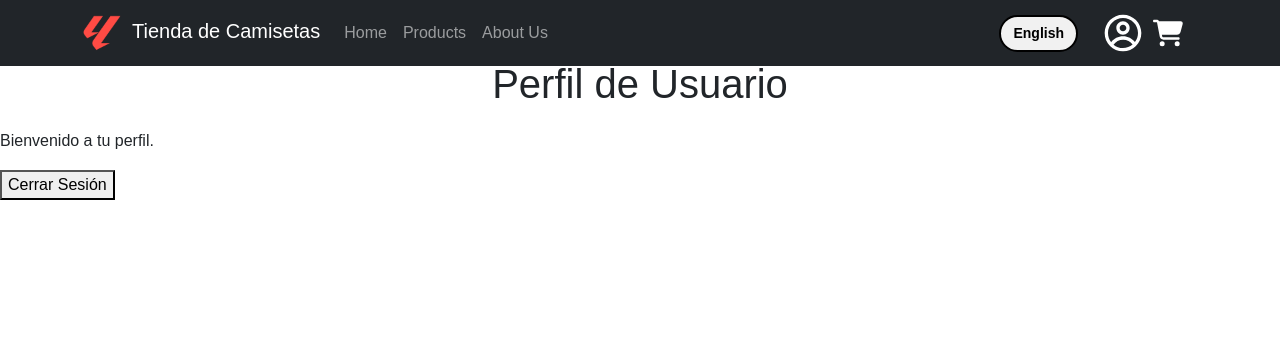
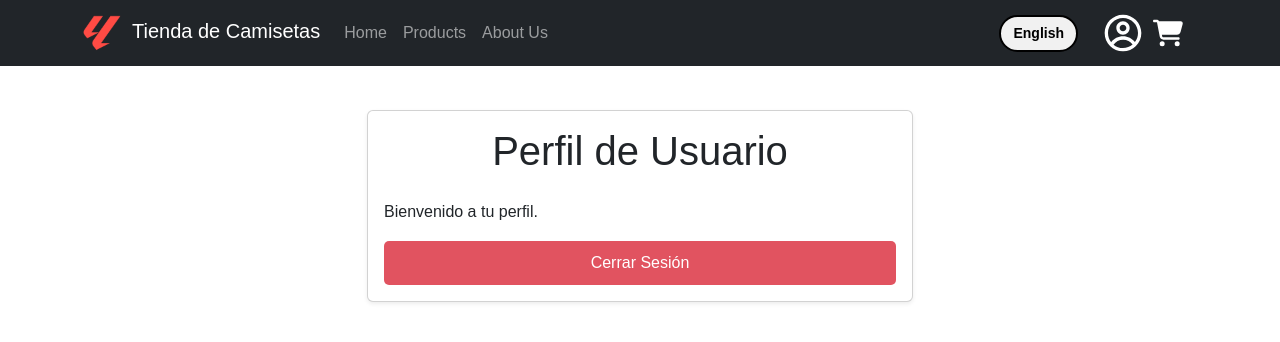
Before and after one commit to LuisGuerra05/ProyectoSoftware, a React (Create React App) app in the folder client/: page /profile in a window 1280 px wide. Shown: the top 342 px of the page. Built offline with nearby package versions, Linux system fonts and the light colour scheme; sample sign-in values are in the browser's storage.

Commit message:
Mejorar en el Carrito Vacio

```diff
--- a/client/src/components/Cart.js
+++ b/client/src/components/Cart.js
@@ -70,9 +70,14 @@ const Cart = () => {
 
   return (
     <Container style={{ marginTop: '50px' }}>
-      <h1>Carrito</h1>
+      <h1 style={{ textAlign: 'left' }}>Carrito</h1>
       {cart.length === 0 ? (
-        <p>{t('El carrito está vacío.')}</p>
+        <Card className="shadow-sm p-3 mb-4">
+          <Card.Body>
+            <h3 style={{ textAlign: 'center' }}>{t('Carrito vacío')}</h3>
+            <p style={{ textAlign: 'center' }}>{t('No has añadido productos aún')}</p>
+          </Card.Body>
+        </Card>
       ) : (
         <>
           {cart.map((product, index) => (
--- a/client/src/components/ProductDetail.js
+++ b/client/src/components/ProductDetail.js
@@ -54,7 +54,7 @@ const ProductDetail = () => {
         <Col md={6}>
           <div className="product-info">
             <small>{product.brand}</small>
-            <h2 className="product-title">{product.team}</h2>
+            <h2 className="product-title" style={{ textAlign: 'left' }}>{product.team}</h2>
             <p className="product-name">{product.name}</p>
             <h3 className="product-price">${product.price}</h3>
 
--- a/client/src/components/Profile.js
+++ b/client/src/components/Profile.js
@@ -1,4 +1,5 @@
 import React from 'react';
+import { Button, Container, Row, Col, Card } from 'react-bootstrap';
 import { useNavigate } from 'react-router-dom';
 
 const Profile = () => {
@@ -11,11 +12,21 @@ const Profile = () => {
   };
 
   return (
-    <div>
-      <h1>Perfil de Usuario</h1>
-      <p>Bienvenido a tu perfil.</p>
-      <button onClick={handleLogout}>Cerrar Sesión</button>
-    </div>
+    <Container style={{ marginTop: '50px' }}>
+      <Row className="justify-content-center">
+        <Col md={6}>
+          <Card className="shadow-sm">
+            <Card.Body>
+              <h1 className="mb-4">Perfil de Usuario</h1>
+              <p>Bienvenido a tu perfil.</p>
+              <Button variant="danger" onClick={handleLogout}>
+                Cerrar Sesión
+              </Button>
+            </Card.Body>
+          </Card>
+        </Col>
+      </Row>
+    </Container>
   );
 };
 
```
